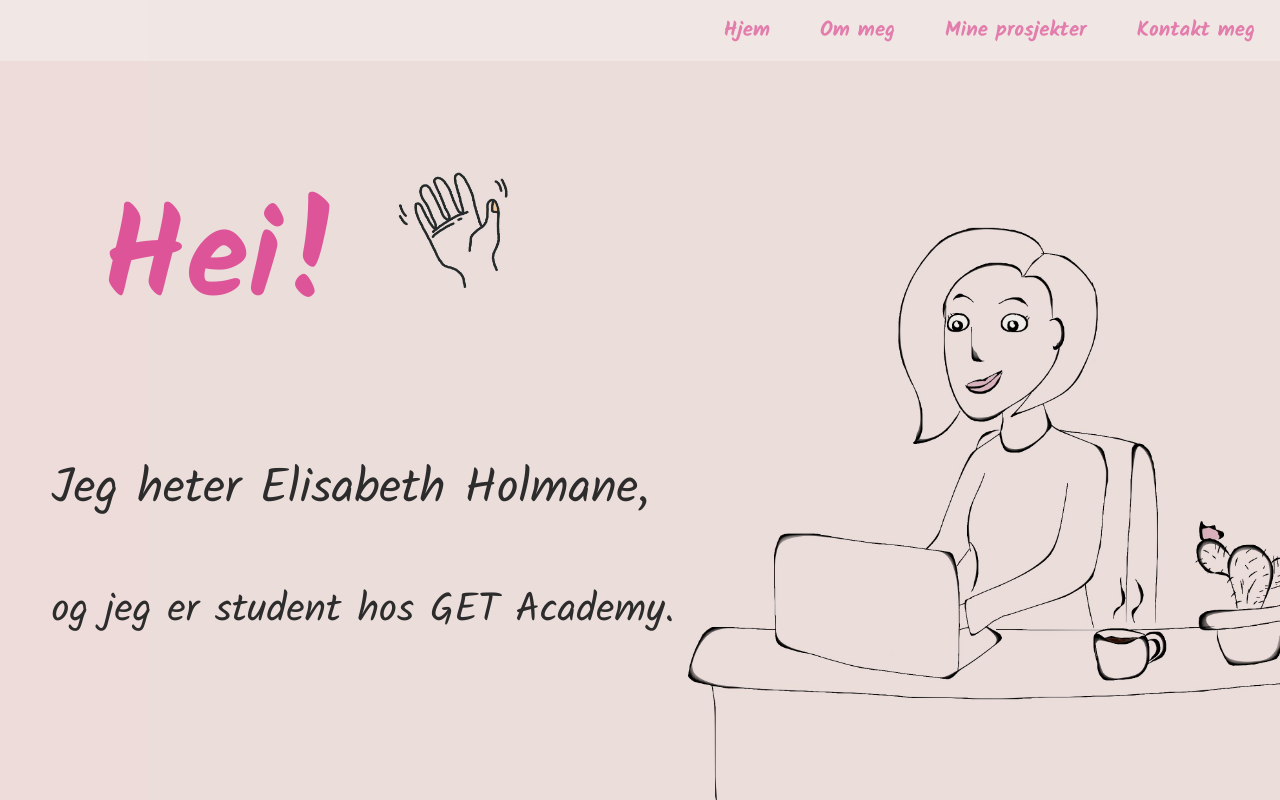
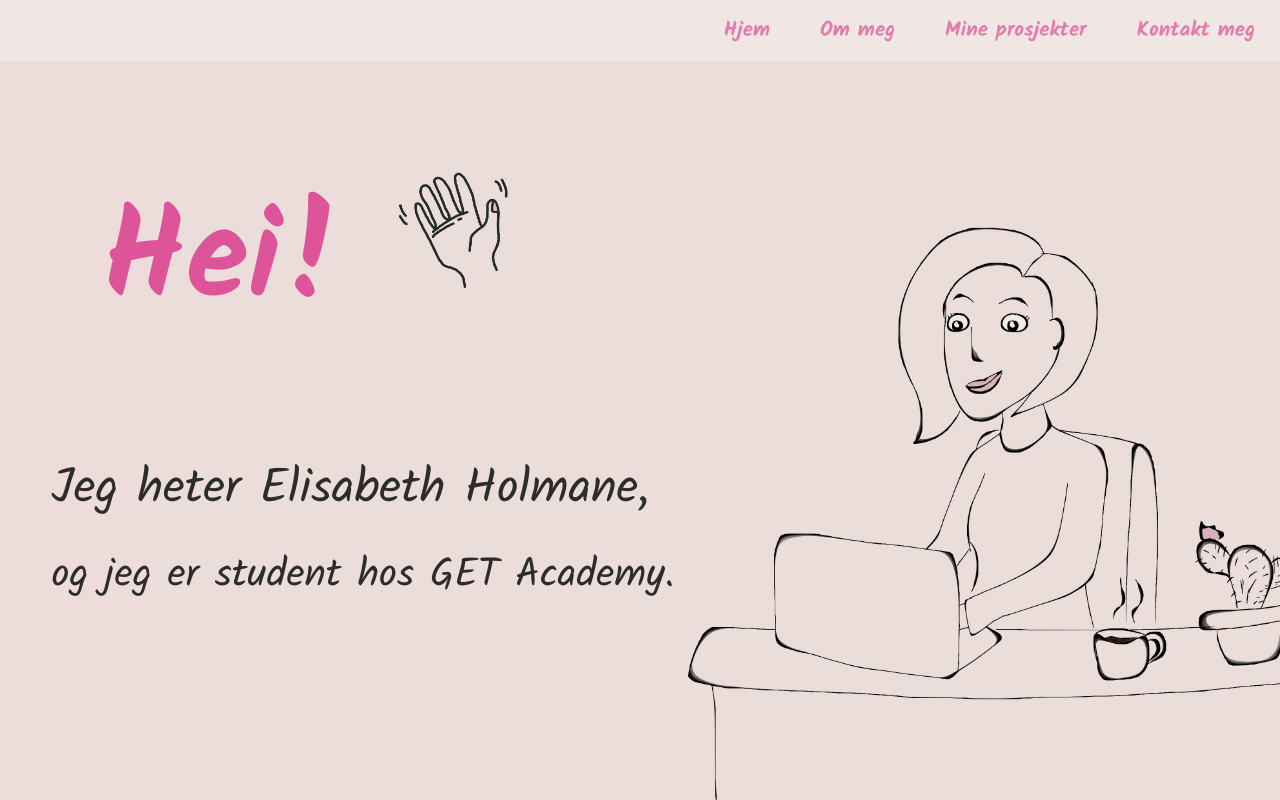
Before and after one commit to Eliholm/Portfolio, a plain HTML site: page index.html in a window 1280 px wide. Drawn offline with Linux system fonts and the light colour scheme.

Commit message:
Update homePageStyling.css

```diff
--- a/homePageStyling.css
+++ b/homePageStyling.css
@@ -16,15 +16,17 @@ h1 {
 
 h2 {
     font-size: 3rem;
-    margin: 4%;
+    margin-left: 4%;
     color: rgb(44, 44, 44);
     font-family: 'Kalam', cursive;
     font-weight: 400;
+    margin-bottom: 0;
 }
 
 h3 {
+    margin-top: 1.3%;
     font-size: 2.5rem;
-    margin: 4%;
+    margin-left: 4%;
     color: rgb(44, 44, 44);;
     font-family: 'Kalam', cursive;
     font-weight: 400;
```
